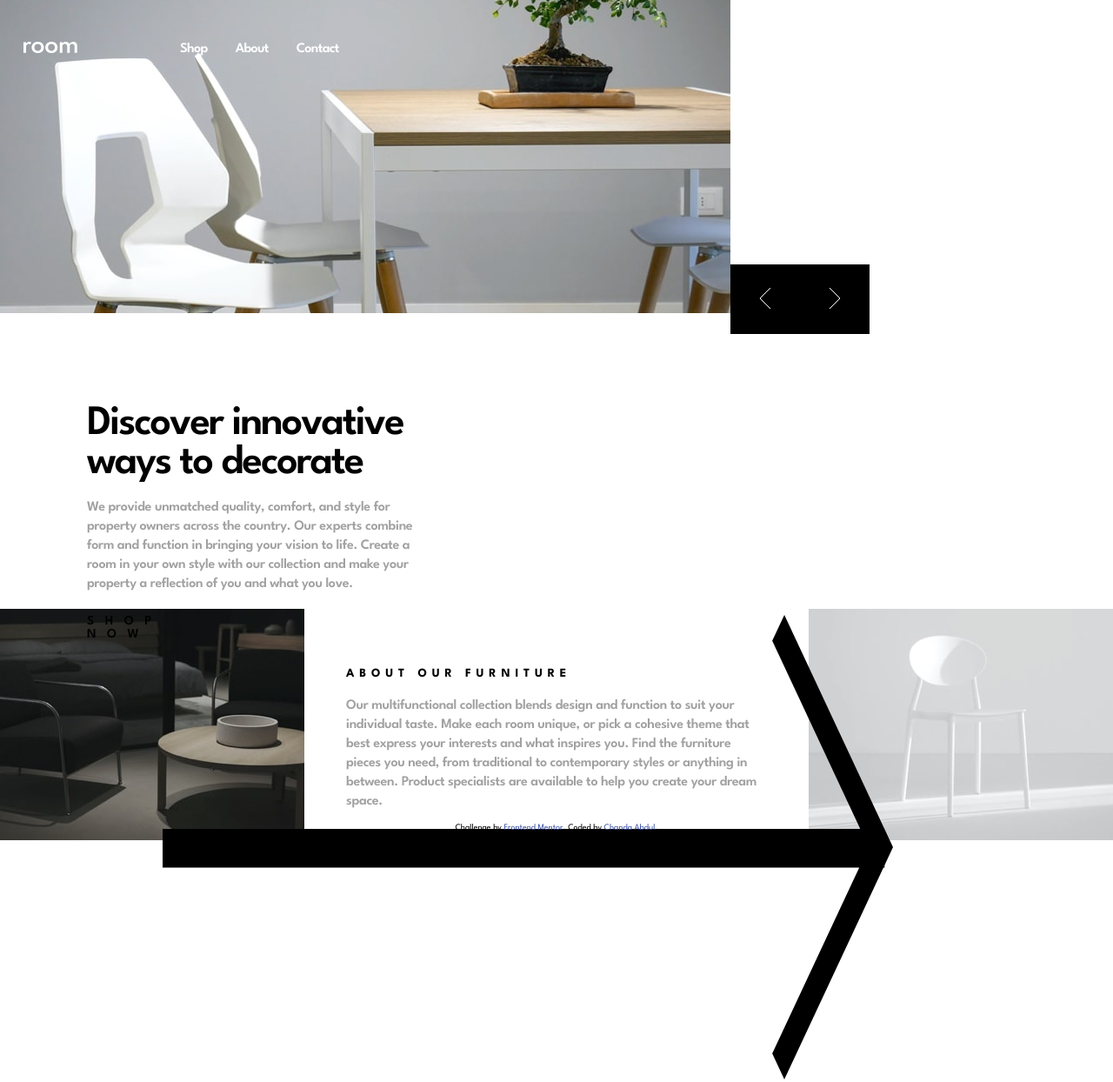
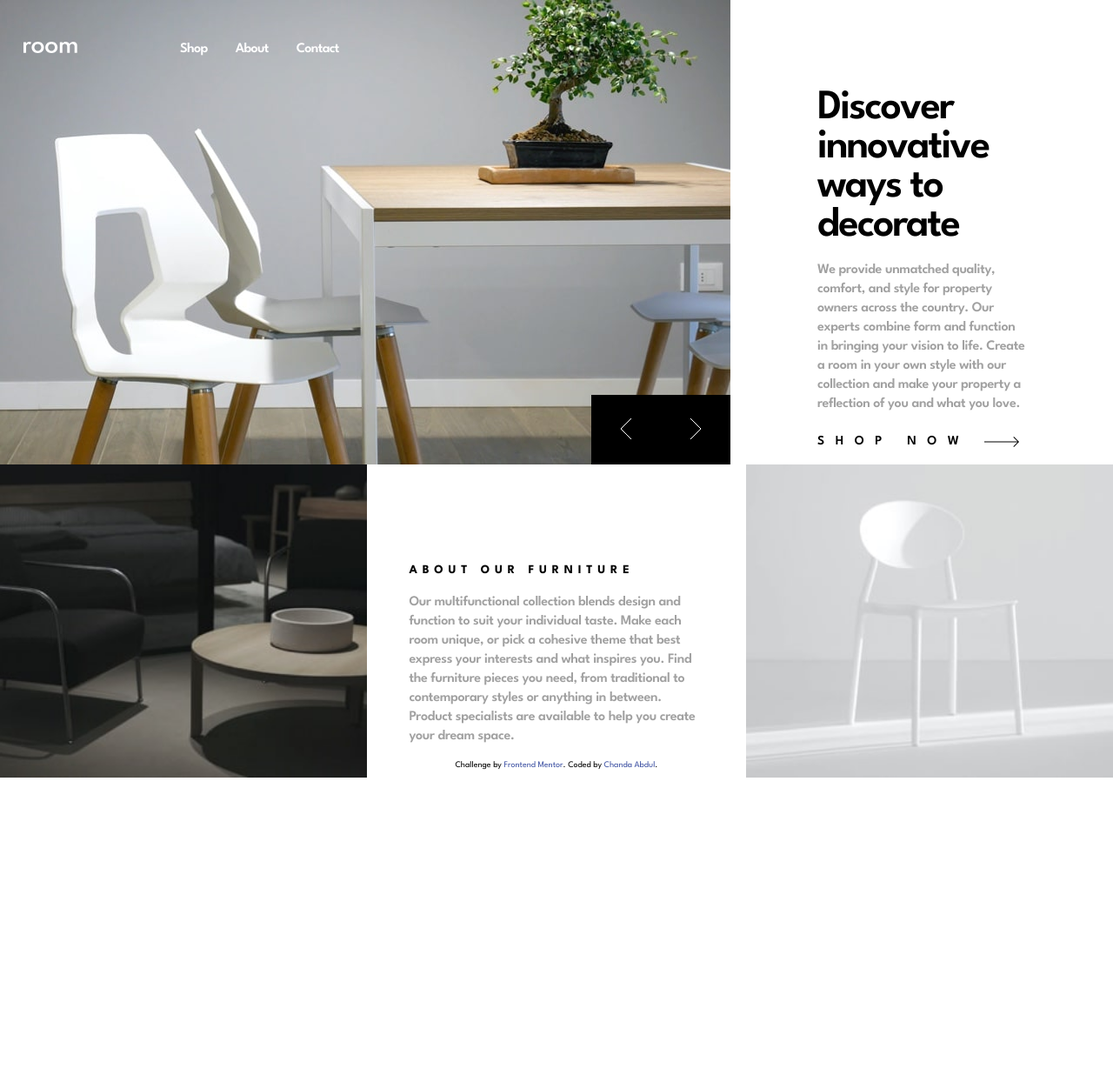
Before and after one commit to Chanda-Abdul/room-homepage, a website: page index.html in a window 1280 px wide. Shown: the whole page at 87% size. After the commit the page ends 894 px from the top, so only its background shows below. Drawn offline with Linux system fonts and the light colour scheme.

Commit message:
update styles

```diff
--- a/index.html
+++ b/index.html
@@ -44,7 +44,9 @@
              alt="menu-close"> </button>
 
       <ul>
-        <li class="mobile"><a href="#">Home</a></li>
+        <li class="mobile">
+          <a href="#">Home</a>
+        </li>
         <li><a href="#">Shop</a></li>
         <li><a href="#">About</a></li>
         <li><a href="#">Contact</a></li>
@@ -54,12 +56,12 @@
 
   <section class="hero">
 
-    <div class="hero__carousel">
 
-      <ul>
+
+      <ul class="hero__carousel">
 
         <li class="hero__carousel--slide">
-
+          <article>
             <picture>
               <source media="(max-width: 768px)"
                       srcset="/assets/images/mobile-image-hero-1.jpg" />
@@ -74,15 +76,14 @@
               <p>We provide unmatched quality, comfort, and style for property owners across the country.
                 Our experts combine form and function in bringing your vision to life. Create a room in your
                 own style with our collection and make your property a reflection of you and what you love.
-            </p>
-            <a href="#"
-               class="btn-primary">Shop now <img src="/assets/icons/icon-arrow.svg"
-                   alt="arrow right"></a>
+              </p> <a href="#"
+                 class="btn-primary">Shop now </a>
             </div>
+          </article>
         </li>
 
         <li class="hero__carousel--slide">
-
+          <article>
             <picture>
               <source media="(max-width: 768px)"
                       srcset="/assets/images/mobile-image-hero-2.jpg" />
@@ -91,23 +92,21 @@
               <img src="/assets/images/mobile-image-hero-2.jpg"
                    alt="several chairs" />
             </picture>
-
             <div class="hero__content">
-
               <h1>We are available all across the globe</h1>
-            <p> With stores all over the world, it's easy for you to find furniture for your home or place of business.
+              <p> With stores all over the world, it's easy for you to find furniture for your home or place of
+                business.
                 Locally, we’re in most major cities throughout the country. Find the branch nearest you using our
                 store locator. Any questions? Don't hesitate to contact us today.
               </p>
-
               <a href="#"
-               class="btn-primary">Shop now <img src="/assets/icons/icon-arrow.svg"
-                   alt="arrow right"></a>
+                 class="btn-primary">Shop now </a>
             </div>
+          </article>
         </li>
 
         <li class="hero__carousel--slide">
-
+          <article>
             <picture>
               <source media="(max-width: 768px)"
                       srcset="/assets/images/mobile-image-hero-3.jpg" />
@@ -116,7 +115,6 @@
               <img src="/assets/images/mobile-image-hero-3.jpg"
                    alt="have a seat" />
             </picture>
-
             <div class="hero__content">
               <h1>Manufactured with the best materials</h1>
               <p>Our modern furniture store provide a high level of quality. Our company has invested in advanced
@@ -124,12 +122,14 @@
                 to ensure that every product is made as perfect and as consistent as possible. With three decades of
                 experience in this industry, we understand what customers want for their home and office.
               </p>
+              <a href="#"
+                 class="btn-primary">Shop now </a>
+            </div>
+            <article>
+        </li>
+      </ul>
 
-            <a href="#"
-               class="btn-primary">Shop now <img src="/assets/icons/icon-arrow.svg"
-                   alt="arrow right"></a>
-          </div>
-        </li>
+
 
       <div class="hero__carousel--slider">
 
@@ -144,8 +144,7 @@
           <img src="/assets/icons/icon-angle-right.svg"
                alt="arrow-right">
         </button>
-        </div>
-      </ul>
+
     </div>
   </section>
 
--- a/scripts/index.js
+++ b/scripts/index.js
@@ -47,5 +47,5 @@ function showSlides(n) {
     slides[i].style.display = 'none';
   }
 
-  slides[slideIndex - 1].style.display = 'block';
+  slides[slideIndex - 1].style.display = 'flex';
 }
--- a/styles/_reset.scss
+++ b/styles/_reset.scss
@@ -17,6 +17,7 @@ img,
 svg,
 picture {
     height: auto;
+    object-fit: cover;
 }
 
 picture img,
@@ -54,8 +55,7 @@ a {
 button {
     display: inline-block;
     border: none;
-    // padding: 1rem 2rem;
-    margin: 0;
+     margin: 0;
     text-decoration: none;
     background: transparent;
     font-family: sans-serif;
--- a/styles/styles.scss
+++ b/styles/styles.scss
@@ -1,54 +1,53 @@
 @import './reset';
 @import './typography';
 @import './variables';
+
+@mixin flex($direction, $justify, $align) {
+    display: flex;
+    flex-direction: $direction;
+    justify-content: $justify;
+    align-content: $align;
+    align-items: $align;
+}
 
 body {
     font-family: var(--font-family-default);
     font-size: var(--font-size-default);
     position: relative;
+
 }
 
 nav {
-    display: flex;
+    position: absolute;
+    z-index: 2;
+    @include flex(row, flex-start, center);
     gap: 6.4rem;
     width: 100%;
-    justify-content: flex-start;
-    align-content: center;
-    position: absolute;
-    z-index: 2;
+
 
     header {
-        display: flex;
-        justify-content: space-between;
-        align-content: center;
+        @include flex(row, space-between, center);
         width: 19.5rem;
         padding: var(--spacing-mobile-vertical-nav) var(--spacing-mobile-horizontal-nav);
-
     }
 
 
-    button {
+    button img {
         width: 1.6rem;
         height: 1.6rem;
     }
 
     menu {
+        @include flex(row, space-between, center);
+        padding: var(--spacing-mobile-vertical-nav) var(--spacing-mobile-horizontal-nav);
+        width: 100vw;
+        color: var(--midnight);
         transition: all .5s ease-in-out;
-        padding: var(--spacing-mobile-vertical-nav) var(--spacing-mobile-horizontal-nav);
-        width: 100%;
-        gap: 3.2rem;
-        display: flex;
-        align-items: center;
-        justify-content: space-between;
-        flex-direction: row;
     }
 
     ul {
-        gap: 3.2rem;
-        display: flex;
-        align-items: center;
-        justify-content: space-between;
-        flex-direction: row;
+        @include flex(row, space-evenly, center);
+        gap: var(--spacing-mobile-horizontal);
 
         li {
             transition: all .2s ease-out;
@@ -73,27 +72,32 @@ nav {
 .hero {
     position: relative;
     top: 0;
-    min-height: 70rem;
+    width: 100vw;
+    @include flex(column, space-evenly, center);
 
     &__carousel {
         position: relative;
 
         &--slide {
+            @include flex(column, center, center);
 
-            //   to-do => animation
+            article div {
+                height: 40rem;
+
+                @include flex(column, space-between, flex-start);
+            }
+
+
             picture,
             picture img {
-                flex-shrink: 0;
+                //   to-do => animation
                 height: 36rem;
-                width: 100%;
-                object-fit: cover;
+                width: 100vw;
             }
         }
 
         &--slider {
             position: absolute;
-            top: calc(36rem - 5.6rem);
-            right: 0;
             height: 5.6rem;
             width: 11.2rem;
             display: inline-flex;
@@ -102,26 +106,28 @@ nav {
             .arr-right {
                 height: 100%;
                 width: 50%;
-                flex-shrink: 0;
                 background: var(--midnight);
                 transition: all .25s ease;
 
                 &:hover {
-
                     background: var(--haze);
                 }
             }
         }
-
     }
 }
 
 .about {
-    display: flex;
-    flex-direction: column;
+    @include flex(column, center, center);
+
+    img {
+        height: 36rem;
+        width: 100vw;
+    }
 }
 
 [class*="__content"] {
+
     padding: var(--spacing-mobile-vertical) var(--spacing-mobile-horizontal);
 }
 
@@ -155,7 +161,7 @@ p {
 }
 
 .btn-primary {
-    display: flex;
+    @include flex(row, center, center);
     gap: var(--spacing-mobile-horizontal);
     margin-top: var(--spacing-l);
     color: var(--midnight);
@@ -165,24 +171,37 @@ p {
     letter-spacing: var(--letter-spacing-btn);
     text-transform: var(--text-case-display);
     transition: all .25s ease;
+    position: relative;
+
+    &::after {
+        transition: all .25s ease;
+        content: '';
+        mask: url('/assets/icons/icon-arrow.svg');
+        position: absolute;
+        width: 4rem;
+        height: 1.2rem;
+        mask-size: cover;
+        left: 19.2rem;
+        background: var(--midnight);
+    }
 
     &:hover {
         color: var(--fog);
-        //to-do => transition svg color on hover
-        fill: var(--fog);
+
+        &::after {
+            background: var(--fog);
+        }
+
     }
 }
 
 footer {
+    @include flex(row, center, center);
     position: absolute;
     z-index: 2;
     bottom: 1rem;
     width: 100%;
     height: auto;
-    display: flex;
-    flex-direction: row;
-    align-content: center;
-    justify-content: center;
 
     &.attribution {
         font-size: var(--font-size-attribution);
@@ -190,7 +209,7 @@ footer {
     }
 
     &.attribution a {
-        padding: 0 0 0 .25rem ;
+        padding: 0 0 0 .25rem;
         color: var(--blue-berry);
     }
 }
@@ -209,6 +228,7 @@ footer {
             background-color: var(--powder);
             position: fixed;
             z-index: 3;
+            top: 0;
 
             &::after {
                 transition: all .25s ease;
@@ -245,17 +265,21 @@ footer {
         }
     }
 
-    picture,
-    picture img {
-        width: 84rem;
-        height: 53.4rem;
+    .hero__carousel {
+        &--slider {
+            top: calc(36rem - 5.6rem);
+            right: 0;
+
+
+        }
     }
-
 }
 
 @media screen and (min-width: 48em) {
+
     /* tablet/desktop media query > 768px */
-    .menu-toggle, .mobile {
+    .menu-toggle,
+    .mobile {
         display: none;
     }
 
@@ -292,24 +316,22 @@ footer {
         }
     }
 
-    .about {
-        display: flex;
-        flex-direction: row;
-        align-items: center;
-
-        img {
-            width: calc((100vw - 58rem)/2);
-            height: 26.6rem;
-            object-fit: cover;
+    .hero__carousel {
+        &--slide picture img {
+            @include flex(column, space-evenly, center);
+            height: 100%;
+            width: 100vw;
         }
 
-        &__content {
-            padding: 6.4rem 4.8rem;
-            width: 58rem;
-            height: 26.6rem;
-            flex-shrink: 0;
+        article div {
+            width: 40rem;
         }
 
+        &--slider {
+            bottom: calc(40rem);
+            right: 0;
+
+        }
     }
 }
 
@@ -317,35 +339,64 @@ footer {
 
     /* desktop media query > 1200px */
     .hero {
-        display: flex;
-        flex-direction: row;
+        @include flex(row, space-between, center);
+        width: 100vw;
 
         &__carousel {
-            width: 84rem;
+            @include flex(row, space-between, center);
             height: 53.4rem;
 
-            &--slide,
-            &--slide img,
-            picture {
-                max-width: 84rem;
-                height: 53.4rem;
-                flex-shrink: 0;
+            ul {
+                @include flex(row, space-between, center);
+                width: 100%;
+            }
+
+            &--slide {
+                @include flex(row, space-between, center);
+                width: 100vw;
+
+                article {
+                    @include flex(row, flex-start, flex-start);
+                    height: 100%;
+                    width: 100%;
+                }
+
+                picture,
+                picture img {
+                    max-width: 84rem;
+                    height: 100%;
+                }
             }
 
             &--slider {
-                right: -16rem;
+                left: calc(84rem - 16rem);
+                top: calc(53.4rem - 8rem);
                 width: 16rem;
                 height: 8rem;
-                flex-shrink: 0;
             }
         }
 
+        article div {
+            width: 60rem;
+            height: 53.4rem;
+            @include flex(column, flex-start, flex-start);
+            padding: var(--spacing-desktop-vertical) var(--spacing-desktop-horizontal);
+        }
+    }
+
+    .about {
+        @include flex(row, space-between, center);
+        min-height: 26.6rem;
+
+        img {
+            max-width: 33vw;
+            min-height: 26.6rem;
+        }
+
         &__content {
-            width: 60rem;
-            display: flex;
-            flex-direction: column;
-            justify-content: center;
-            padding: var(--spacing-desktop-vertical) var(--spacing-desktop-horizontal);
+            padding: 6.4rem 4.8rem;
+            width: 58rem;
+            height: 26.6rem;
         }
     }
 
```
Also changed, not shown: README.md, styles/styles.css, 1 other file. Lines whose indentation alone changed are shown as unchanged.
